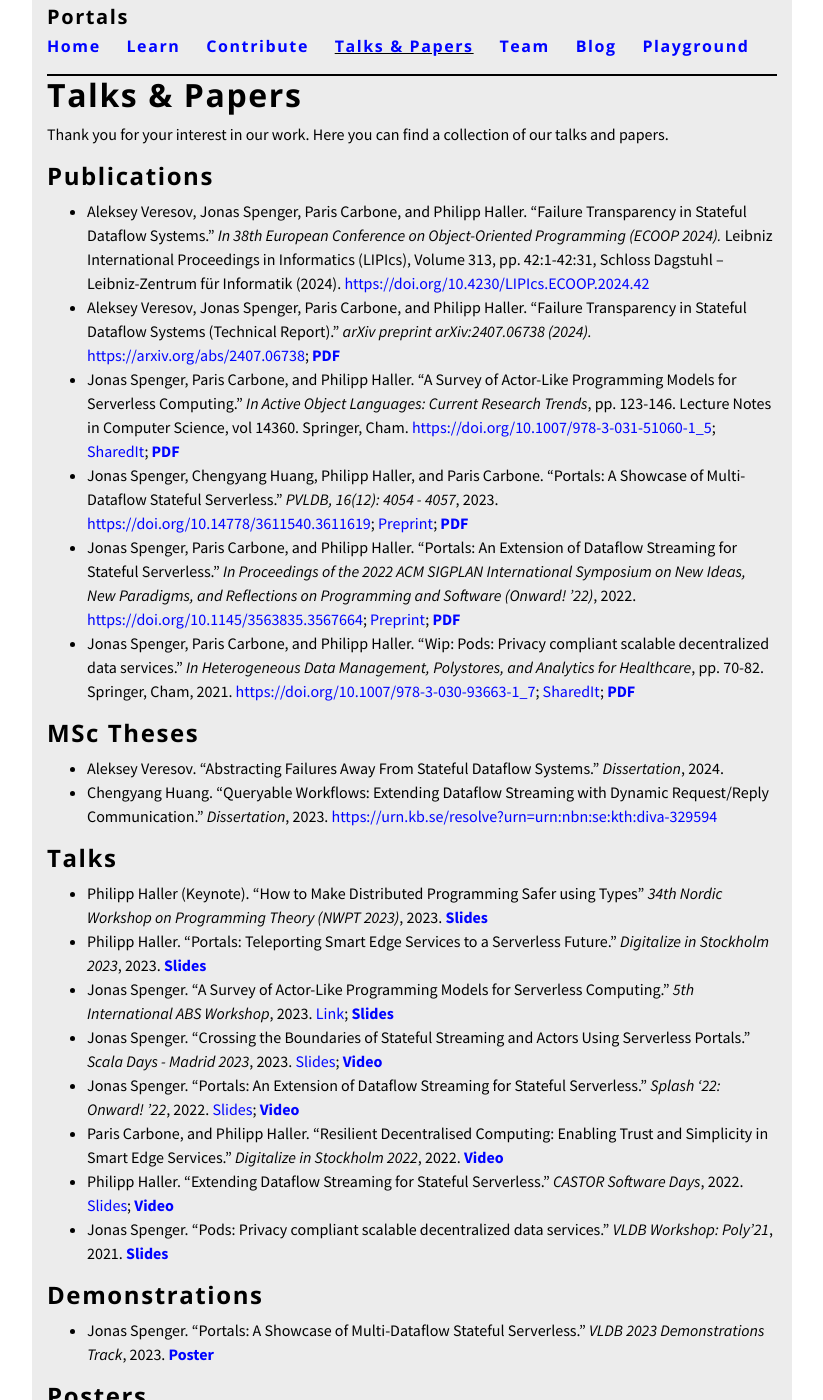
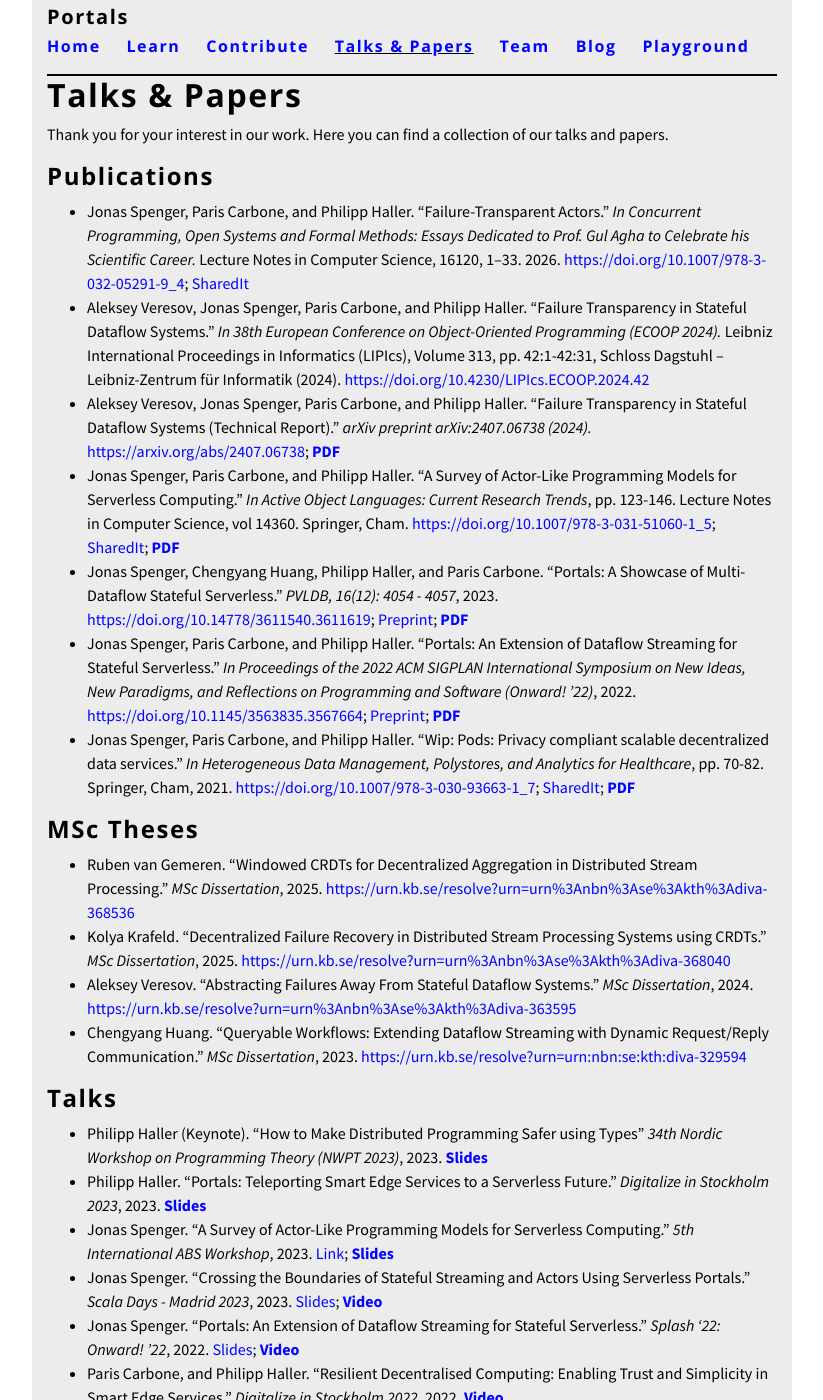
Before and after one commit to portals-project/portals-project.github.io, a Jekyll site: the page built from talks-&-papers.md, in a window 1280 px wide and 1400 px high. Shown: the whole window, without its empty margins (228-1051 px from the left). Built offline with Jekyll 4.4.1, drawn with Linux system fonts in a browser that asks for light colours; nearby versions of some CDN libraries.

Commit message:
Add publications and theses

```diff
--- a/talks-&-papers.md
+++ b/talks-&-papers.md
@@ -8,6 +8,7 @@
 Thank you for your interest in our work. Here you can find a collection of our talks and papers.
 
 ## Publications
+* Jonas Spenger, Paris Carbone, and Philipp Haller. "Failure-Transparent Actors." *In Concurrent Programming, Open Systems and Formal Methods: Essays Dedicated to Prof. Gul Agha to Celebrate his Scientific Career.* Lecture Notes in Computer Science, 16120, 1–33. 2026. [https://doi.org/10.1007/978-3-032-05291-9_4](https://doi.org/10.1007/978-3-032-05291-9_4); [SharedIt](https://rdcu.be/eJmNu)
 * Aleksey Veresov, Jonas Spenger, Paris Carbone, and Philipp Haller. "Failure Transparency in Stateful Dataflow Systems." *In 38th European Conference on Object-Oriented Programming (ECOOP 2024).* Leibniz International Proceedings in Informatics (LIPIcs), Volume 313, pp. 42:1-42:31, Schloss Dagstuhl – Leibniz-Zentrum für Informatik (2024). [https://doi.org/10.4230/LIPIcs.ECOOP.2024.42](https://doi.org/10.4230/LIPIcs.ECOOP.2024.42)
 * Aleksey Veresov, Jonas Spenger, Paris Carbone, and Philipp Haller. "Failure Transparency in Stateful Dataflow Systems (Technical Report)." *arXiv preprint arXiv:2407.06738 (2024).* [https://arxiv.org/abs/2407.06738](https://arxiv.org/abs/2407.06738); **[PDF](https://arxiv.org/pdf/2407.06738)**
 * Jonas Spenger, Paris Carbone, and Philipp Haller. "A Survey of Actor-Like Programming Models for Serverless Computing." *In Active Object Languages: Current Research Trends*, pp. 123-146. Lecture Notes in Computer Science, vol 14360. Springer, Cham. [https://doi.org/10.1007/978-3-031-51060-1_5](https://doi.org/10.1007/978-3-031-51060-1_5); [SharedIt](https://rdcu.be/dxwia); **[PDF](https://people.kth.se/~jspenger/pdfs/spenger23aol.pdf)**
@@ -16,8 +17,10 @@
 * Jonas Spenger, Paris Carbone, and Philipp Haller. "Wip: Pods: Privacy compliant scalable decentralized data services." *In Heterogeneous Data Management, Polystores, and Analytics for Healthcare*, pp. 70-82. Springer, Cham, 2021. [https://doi.org/10.1007/978-3-030-93663-1_7](https://doi.org/10.1007/978-3-030-93663-1_7); [SharedIt](https://rdcu.be/dxwj0); **[PDF](https://people.kth.se/~jspenger/pdfs/spenger21poly.pdf)**
 
 ## MSc Theses
-* Aleksey Veresov. "Abstracting Failures Away From Stateful Dataflow Systems." *Dissertation*, 2024.
-* Chengyang Huang. "Queryable Workflows: Extending Dataflow Streaming with Dynamic Request/Reply Communication." *Dissertation*, 2023. [https://urn.kb.se/resolve?urn=urn:nbn:se:kth:diva-329594](https://urn.kb.se/resolve?urn=urn:nbn:se:kth:diva-329594)
+* Ruben van Gemeren. "Windowed CRDTs for Decentralized Aggregation in Distributed Stream Processing." *MSc Dissertation*, 2025. [https://urn.kb.se/resolve?urn=urn%3Anbn%3Ase%3Akth%3Adiva-368536](https://urn.kb.se/resolve?urn=urn%3Anbn%3Ase%3Akth%3Adiva-368536)
+* Kolya Krafeld. "Decentralized Failure Recovery in Distributed Stream Processing Systems using CRDTs." *MSc Dissertation*, 2025. [https://urn.kb.se/resolve?urn=urn%3Anbn%3Ase%3Akth%3Adiva-368040](https://urn.kb.se/resolve?urn=urn%3Anbn%3Ase%3Akth%3Adiva-368040)
+* Aleksey Veresov. "Abstracting Failures Away From Stateful Dataflow Systems." *MSc Dissertation*, 2024. [https://urn.kb.se/resolve?urn=urn%3Anbn%3Ase%3Akth%3Adiva-363595](https://urn.kb.se/resolve?urn=urn%3Anbn%3Ase%3Akth%3Adiva-363595)
+* Chengyang Huang. "Queryable Workflows: Extending Dataflow Streaming with Dynamic Request/Reply Communication." *MSc Dissertation*, 2023. [https://urn.kb.se/resolve?urn=urn:nbn:se:kth:diva-329594](https://urn.kb.se/resolve?urn=urn:nbn:se:kth:diva-329594)
 
 ## Talks
 * Philipp Haller (Keynote). "How to Make Distributed Programming Safer using Types" *34th Nordic Workshop on Programming Theory (NWPT 2023)*, 2023. **[Slides](https://speakerdeck.com/phaller/how-to-make-distributed-programming-safer-using-types)**
```
